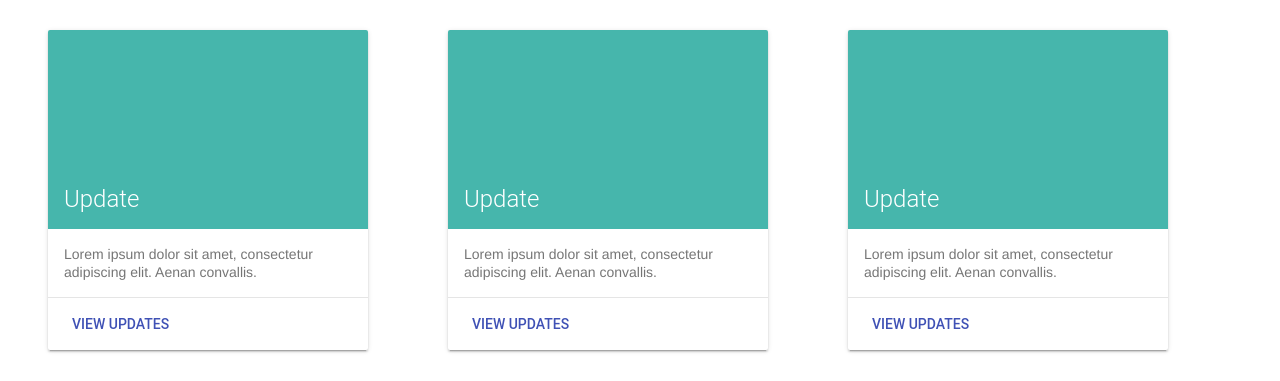
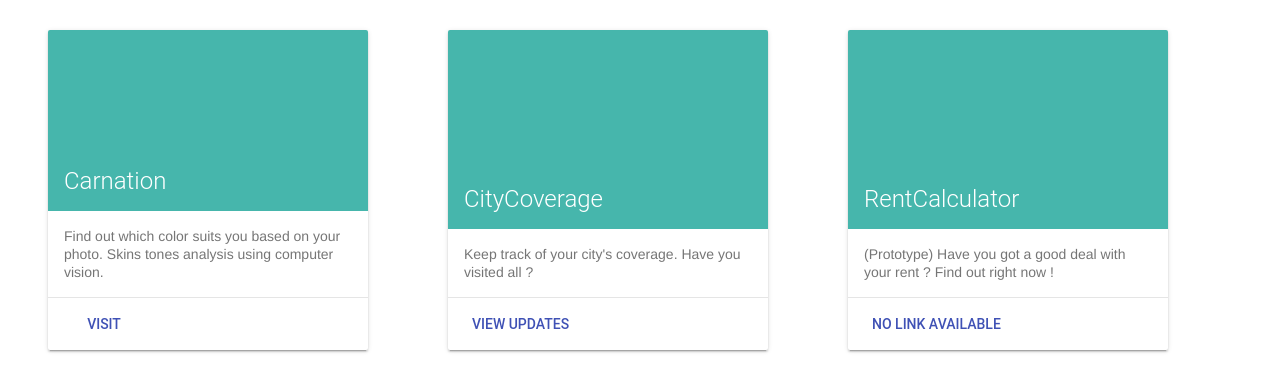
Before and after one commit to Voilier/voilier-front, a website: page index.html in a window 1280 px wide. Shown: the part 110-491 px from the top of the page. Drawn offline with nearby package versions, Linux system fonts and the light colour scheme.

Commit message:
added 3 links instead of update, tbc

```diff
--- a/index.html
+++ b/index.html
@@ -4,11 +4,10 @@
   <head>
     <meta charset="utf-8">
 
-    <title>Voiliers</title>
-    <meta name="description" content="Voilier's homepage">
+    <title>Voilier</title>
+    <meta name="description" content="Voilier homepage">
     <meta name="author" content="Voilier Inc">
 
-    <!-- CSS --!>
     <link rel="stylesheet" href="index.css">
     <link rel="stylesheet" href="https://fonts.googleapis.com/icon?family=Material+Icons">
     <link rel="stylesheet" href="https://code.getmdl.io/1.1.1/material.indigo-pink.min.css">
@@ -16,21 +15,38 @@
   </head>
 
   <body>
-    <h1 class="centered"> Voilier </h1>
+    <h1 class="centered">Voilier</h1>
 
     <div class="content">
       <div class="content-grid mdl-grid">
         <div class="mdl-cell">
           <div class="demo-card-square mdl-card mdl-shadow--2dp">
             <div class="mdl-card__title mdl-card--expand">
-              <h2 class="mdl-card__title-text">Update</h2>
+              <h2 class="mdl-card__title-text">Carnation</h2>
             </div>
             <div class="mdl-card__supporting-text">
-              Lorem ipsum dolor sit amet, consectetur adipiscing elit.
-              Aenan convallis.
+            Find out which color suits you based on your photo.
+            Skins tones analysis using computer vision.</div>
+            <div class="mdl-card__actions mdl-card--border">
+              <a class="mdl-button mdl-button--colored mdl-js-button mdl-js-ripple-effect"
+                href="https://carnation.voilier.me">
+		Visit
+              </a>
+            </div>
+          </div>
+        </div>
+
+        <div class="mdl-cell">
+          <div class="demo-card-square mdl-card mdl-shadow--2dp">
+            <div class="mdl-card__title mdl-card--expand">
+              <h2 class="mdl-card__title-text">CityCoverage</h2>
+            </div>
+            <div class="mdl-card__supporting-text">
+              Keep track of your city's coverage. Have you visited all ?
             </div>
             <div class="mdl-card__actions mdl-card--border">
-              <a class="mdl-button mdl-button--colored mdl-js-button mdl-js-ripple-effect">
+              <a class="mdl-button mdl-button--colored mdl-js-button mdl-js-ripple-effect"
+			href="https://github.com/tersfeld/CityCoverage">
                 View Updates
               </a>
             </div>
@@ -40,32 +56,15 @@
         <div class="mdl-cell">
           <div class="demo-card-square mdl-card mdl-shadow--2dp">
             <div class="mdl-card__title mdl-card--expand">
-              <h2 class="mdl-card__title-text">Update</h2>
+              <h2 class="mdl-card__title-text">RentCalculator</h2>
             </div>
             <div class="mdl-card__supporting-text">
-              Lorem ipsum dolor sit amet, consectetur adipiscing elit.
-              Aenan convallis.
+              (Prototype) Have you got a good deal with your rent ? Find out right now !
             </div>
             <div class="mdl-card__actions mdl-card--border">
-              <a class="mdl-button mdl-button--colored mdl-js-button mdl-js-ripple-effect">
-                View Updates
-              </a>
-            </div>
-          </div>
-        </div>
-
-        <div class="mdl-cell">
-          <div class="demo-card-square mdl-card mdl-shadow--2dp">
-            <div class="mdl-card__title mdl-card--expand">
-              <h2 class="mdl-card__title-text">Update</h2>
-            </div>
-            <div class="mdl-card__supporting-text">
-              Lorem ipsum dolor sit amet, consectetur adipiscing elit.
-              Aenan convallis.
-            </div>
-            <div class="mdl-card__actions mdl-card--border">
-              <a class="mdl-button mdl-button--colored mdl-js-button mdl-js-ripple-effect">
-                View Updates
+              <a class="mdl-button mdl-button--colored mdl-js-button mdl-js-ripple-effect"
+			href="#">
+                No link available
               </a>
             </div>
           </div>
@@ -74,10 +73,7 @@
         <hr>
       </div>
 
-      <h2 class="centered"> About </h2>
-      <p> Lorem ipsum dolor sit amet, consectetur adipiscing elit. In porttitor metus eget cursus vulputate. Suspendisse nunc arcu, fringilla id facilisis at, fermentum quis tellus. Aenean sed pulvinar magna. Duis a risus at mauris pulvinar egestas eu quis dui. Aenean tristique nunc eu blandit volutpat. Cras quis consequat dolor, eu sodales ex. Vivamus rhoncus est et faucibus dapibus. Integer euismod dolor nec quam dictum, vel ultricies tortor lobortis. Curabitur cursus cursus augue, in semper magna finibus luctus. Maecenas non neque malesuada, efficitur orci non, volutpat augue. In hac habitasse platea dictumst. </p>
-      </div>
-    <!-- Javascript --!>
+
     <script defer src="https://code.getmdl.io/1.1.1/material.min.js"></script>
   </body>
 </html>
```
